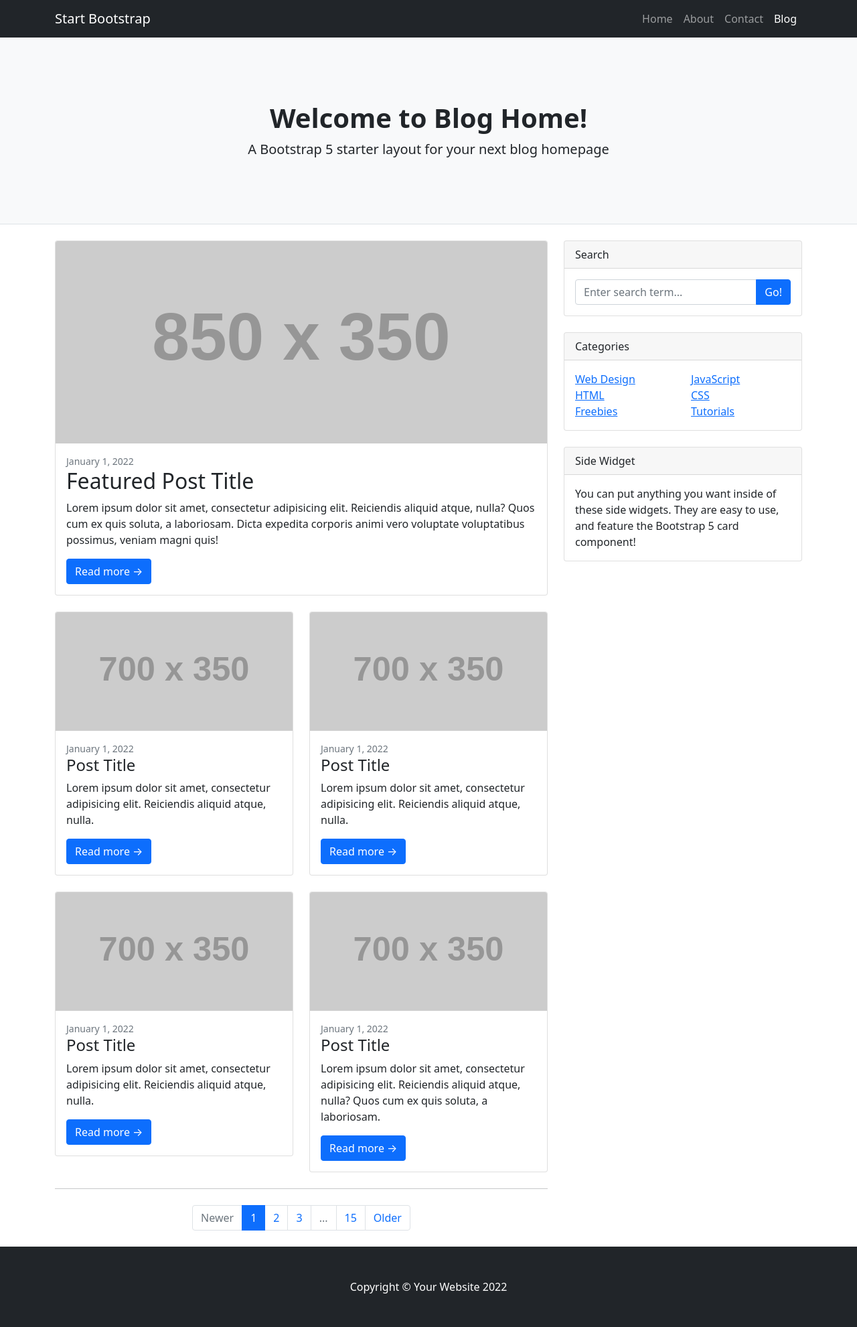
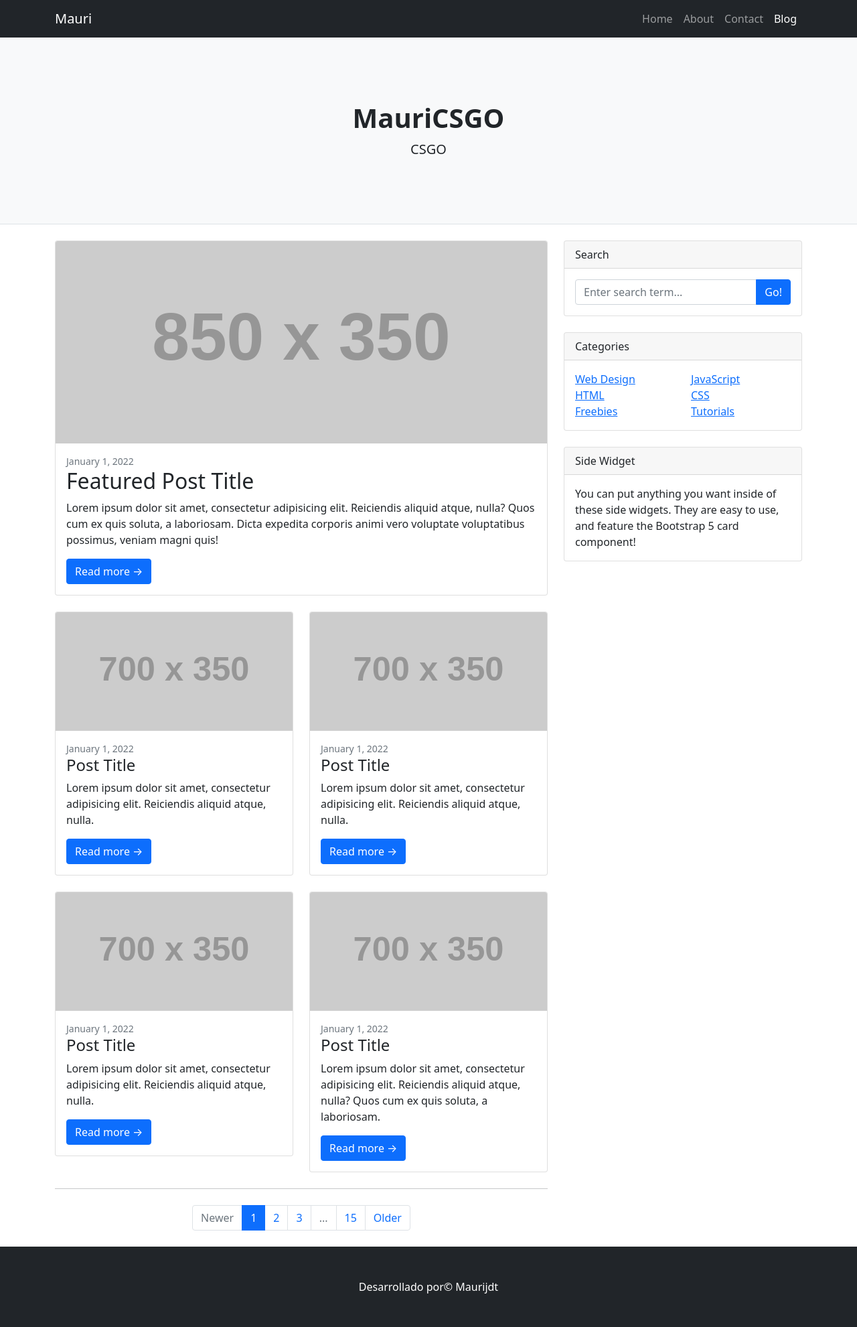
Before and after one commit to Spectrejdt/Proyect-Mauri, a Django app: page /blog/ in a window 1280 px wide. Shown: the whole page at 67% size. Run offline with Django 4.2, Linux system fonts and the light colour scheme; data comes from the database, SQL or seed files in the repository; both versions use the stored data as it was after the commit; grey boxes labelled with a size stand in for pictures from a placeholder-image service; some libraries are stand-ins or nearby versions.

Commit message:
configuraciones blog

```diff
--- a/AppCoder/forms.py
+++ b/AppCoder/forms.py
@@ -2,7 +2,7 @@ from django import forms
 from AppCoder.models import Familiar
 from django import forms
 class Buscar(forms.Form):
-      nombre = forms.CharField(max_length=5)   # 30 min
+      nombre = forms.CharField(max_length=5)
 
 
 class FamiliarForm(forms.ModelForm):
--- a/blog/admin.py
+++ b/blog/admin.py
@@ -1,3 +1,6 @@
 from django.contrib import admin
 
-# Register your models here.
+from blog.models import Configuracion
+
+
+admin.site.register(Configuracion)
--- a/blog/models.py
+++ b/blog/models.py
@@ -2,4 +2,7 @@ from unittest.util import _MAX_LENGTH
 from django.db import models
 
 class Configuracion(models.Model):
-    nombre_blog=models.CharField   #no me funciona max_lenght
+    nombre_blog=models.CharField(max_length=14)
+    construido_por = models.CharField(max_length=30)
+    titulo_principal=models.CharField(max_length=30, default='', blank=False)
+    subtitulo_principal=models.CharField(max_length=30, default='')
--- a/blog/templates/blog/index.html
+++ b/blog/templates/blog/index.html
@@ -16,7 +16,7 @@
         <!-- Responsive navbar-->
         <nav class="navbar navbar-expand-lg navbar-dark bg-dark">
             <div class="container">
-                <a class="navbar-brand" href="#!">Start Bootstrap</a>
+                <a class="navbar-brand" href="#!">{{configuracion.nombre_blog}}</a>
                 <button class="navbar-toggler" type="button" data-bs-toggle="collapse" data-bs-target="#navbarSupportedContent" aria-controls="navbarSupportedContent" aria-expanded="false" aria-label="Toggle navigation"><span class="navbar-toggler-icon"></span></button>
                 <div class="collapse navbar-collapse" id="navbarSupportedContent">
                     <ul class="navbar-nav ms-auto mb-2 mb-lg-0">
@@ -32,8 +32,8 @@
         <header class="py-5 bg-light border-bottom mb-4">
             <div class="container">
                 <div class="text-center my-5">
-                    <h1 class="fw-bolder">Welcome to Blog Home!</h1>
-                    <p class="lead mb-0">A Bootstrap 5 starter layout for your next blog homepage</p>
+                    <h1 class="fw-bolder">{{configuracion.titulo_principal}}</h1>
+                    <p class="lead mb-0">{{configuracion.subtitulo_principal}}</p>
                 </div>
             </div>
         </header>
@@ -157,7 +157,7 @@
         </div>
         <!-- Footer-->
         <footer class="py-5 bg-dark">
-            <div class="container"><p class="m-0 text-center text-white">Copyright &copy; Your Website 2022</p></div>
+            <div class="container"><p class="m-0 text-center text-white">Desarrollado por&copy; {{configuracion.construido_por}}</p></div>
         </footer>
         <!-- Bootstrap core JS-->
         <script src="https://cdn.jsdelivr.net/npm/bootstrap@5.1.3/dist/js/bootstrap.bundle.min.js"></script>
--- a/blog/views.py
+++ b/blog/views.py
@@ -1,4 +1,5 @@
 from django.shortcuts import render
-
+from blog.models import Configuracion
 def index(request):
-    return render(request, 'blog/index.html')
+    configuracion=Configuracion.objects.first()
+    return render(request, 'blog/index.html', {'configuracion':configuracion})
--- a/mi_proyecto/settings.py
+++ b/mi_proyecto/settings.py
@@ -39,7 +39,6 @@ INSTALLED_APPS = [
     'django.contrib.messages',
     'django.contrib.staticfiles',
     'blog.apps.BlogConfig',
-
 ]
 
 MIDDLEWARE = [
```
Also changed, not shown: blog/migrations/0002_configuracion_construido_por_and_more.py (added), blog/migrations/0003_configuracion_subtitulo_principal_and_more.py (added), db.sqlite3.
